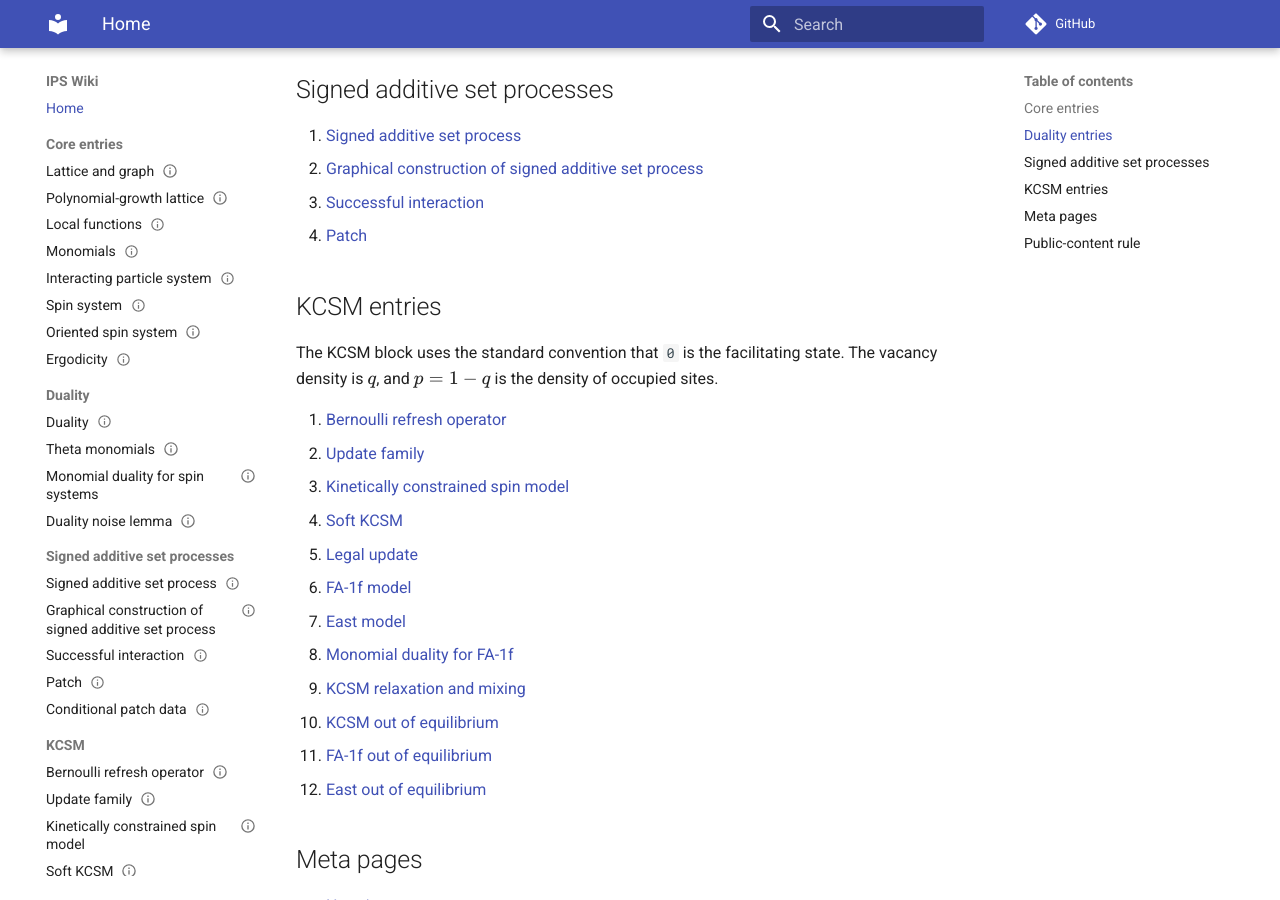
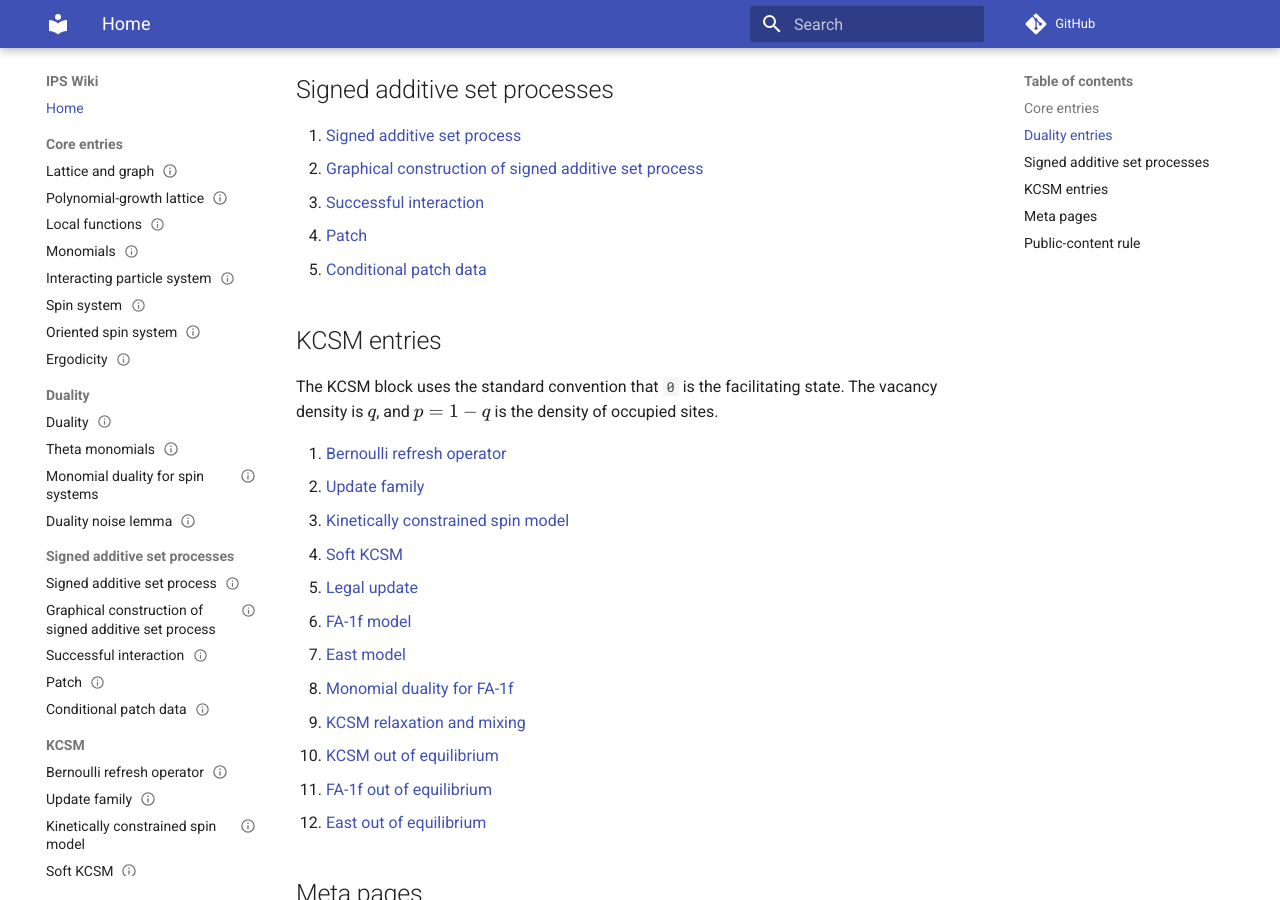
Before and after one commit to maciejgluchowski86-beep/ips-wiki, an MkDocs documentation site: the page built from docs/index.md, in a window 1280 px wide and 900 px high, scrolled down 877 px. Built offline with MkDocs 1.6.1 and Material for MkDocs 9.7.7, drawn with Linux system fonts in a browser that asks for light colours; comment, search, counter and statistics services are not loaded.

Commit message:
Add conditional patch data to index

```diff
--- a/docs/index.md
+++ b/docs/index.md
@@ -30,6 +30,7 @@ A minimal dependency order is:
 2. [Graphical construction of signed additive set process](entries/graphical-construction-of-signed-additive-set-process.md)
 3. [Successful interaction](entries/successful-interaction.md)
 4. [Patch](entries/patch.md)
+5. [Conditional patch data](entries/conditional-patch-data.md)
 
 ## KCSM entries
 
```
